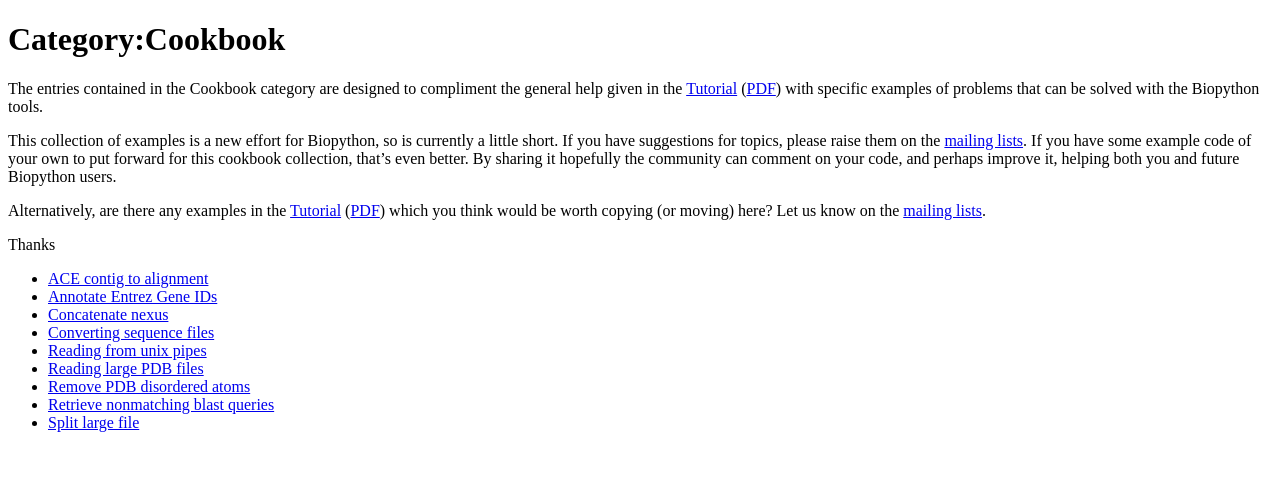
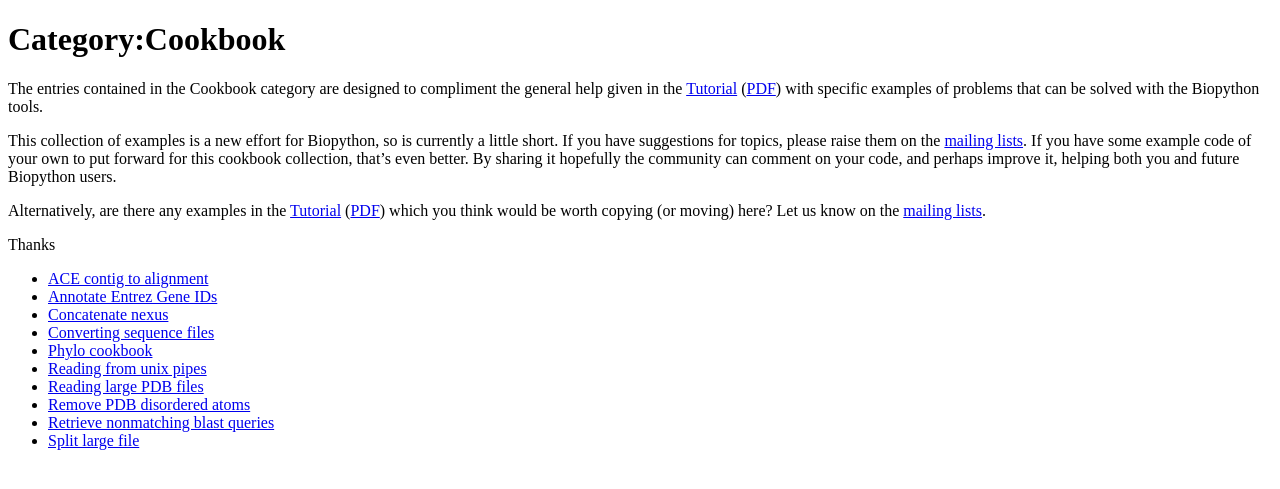
Before and after one commit to biopython/biopython.github.io, a Jekyll site: the page built from wiki/Category_Cookbook.md, in a window 1280 px wide. Shown: the top 489 px of the page. Built offline with Jekyll 4.4.1, drawn with Linux system fonts in a browser that asks for light colours.

Commit message:
Added to the Cookbook category

```diff
--- a/wiki/Phylo_cookbook.md
+++ b/wiki/Phylo_cookbook.md
@@ -2,6 +2,8 @@
 title: Phylo cookbook
 permalink: wiki/Phylo_cookbook
 layout: wiki
+tags:
+ - Cookbook
 ---
 
 Here are some examples of using Bio.Phylo for some likely tasks. Some of
```
Also changed, not shown: 1 other file.
